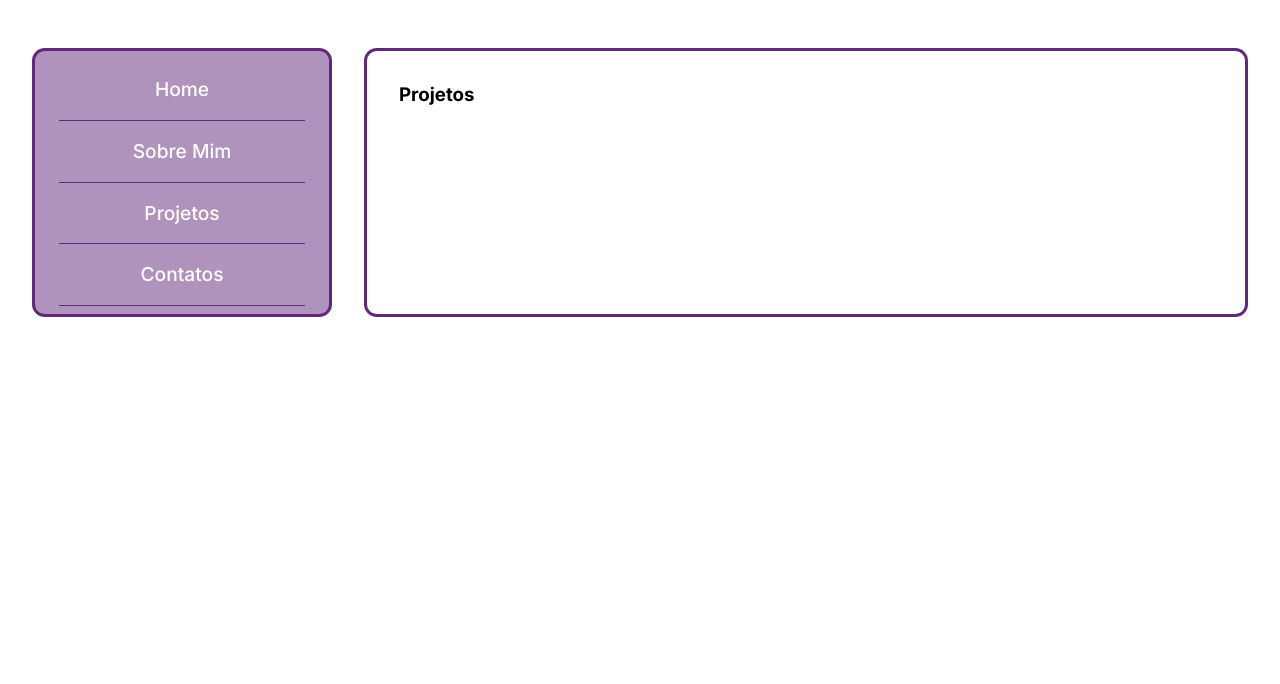
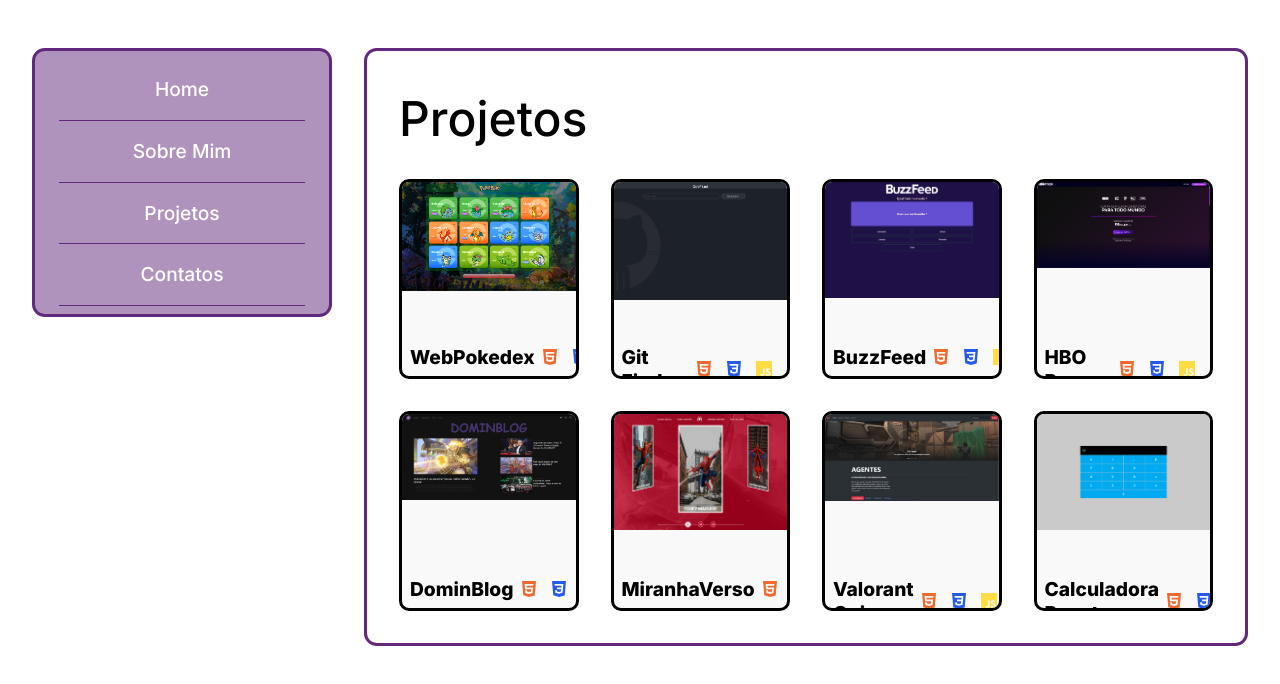
Before and after one commit to DominMFD/domin-portfolio, a Next.js app: page / in a window 1280 px wide. Shown: the top 684 px of the page. Built offline with nearby package versions, Linux system fonts and the light colour scheme.

Commit message:
chore: projects component init

```diff
--- a/src/components/ProjectsContent/components/ProjectCard/index.module.scss
+++ b/src/components/ProjectsContent/components/ProjectCard/index.module.scss
@@ -0,0 +1,39 @@
+.container {
+  width: 100%;
+  height: 200px;
+  border: 3px solid black;
+  overflow: hidden;
+  border-radius: 10px;
+  background-color: rgba(221, 213, 213, 0.158);
+  transition: transform .3s ease, border .3s ease;
+
+  .link {
+    .image {
+      height: 80%;
+      overflow: hidden;
+    }
+
+    .content {
+      display: flex;
+      padding: .5rem;
+      justify-content: space-between;
+      align-items: center;
+
+      .title {
+        font-size: 1.2rem;
+        font-weight: 800;
+        color: black;
+      }
+
+      .specs {
+        display: flex;
+        align-items: center;
+      }
+    }
+  }
+
+  &:hover {
+    transform: scale(1.05);
+    border: 3px solid rgb(82, 247, 82);
+  }
+}
--- a/src/components/ProjectsContent/components/ProjectCard/index.tsx
+++ b/src/components/ProjectsContent/components/ProjectCard/index.tsx
@@ -1,10 +1,29 @@
 import React from "react";
 import styles from './index.module.scss';
+import Image from "next/image";
+import ImageExample  from '../../../../../public/webpokedex.png';
+import { SiCss3, SiHtml5, SiJavascript, SiReact, SiAngular, SiCsharp, SiNodedotjs, SiTypescript } from "react-icons/si";
+import Link from "next/link";
+import { TProjectCard } from "./index.types";
 
-export default function ProjectCard() {
+export default function ProjectCard({
+  project
+}: TProjectCard) {
   return (
-    <div>
-
+    <div className={styles.container}>
+      <Link href={project.link} className={styles.link} target="_blank">
+        <div className={styles.image}>
+          <Image src={project.image} alt={project.title}/>
+        </div>
+        <div className={styles.content}>
+          <span className={styles.title}>{project.title}</span>
+          <div className={styles.specs}>
+            <SiHtml5 style={{color: '#F06A30', width: '30px'}}/>
+            <SiCss3 style={{color: '#265AEA', width: '30px'}}/>
+            <SiJavascript style={{color: '#FFDB44', width: '30px'}}/>
+          </div>
+        </div>
+      </Link>
     </div>
   )
 }
--- /dev/null
+++ b/src/components/ProjectsContent/components/ProjectCard/index.types.ts
@@ -0,0 +1,6 @@
+import { TProjects } from "@/service/types/projects.types"
+import { StaticImageData } from "next/image"
+
+export type TProjectCard = {
+  project: TProjects,
+}
--- a/src/components/ProjectsContent/index.module.scss
+++ b/src/components/ProjectsContent/index.module.scss
@@ -0,0 +1,15 @@
+.container {
+
+  .title {
+    font-weight: 500;
+    font-size: 3rem;
+    margin-bottom: 1.5rem;
+    line-height: 1.5;
+  }
+
+  .content {
+    display: grid;
+    grid-template-columns: repeat(4, 1fr);
+    gap: 2rem;
+  }
+}
--- a/src/components/ProjectsContent/index.tsx
+++ b/src/components/ProjectsContent/index.tsx
@@ -1,14 +1,17 @@
 import React from "react";
 import styles from './index.module.scss';
 import ProjectCard from "./components/ProjectCard";
+import { PROJECTS } from "@/service/projects";
 
 export default function ProjectsContent() {
+
+
 
   return (
     <article className={styles.container}>
       <h1 className={styles.title}>Projetos</h1>
       <div className={styles.content}>
-        <ProjectCard />
+        {PROJECTS.map((project) => <ProjectCard key={project.title} project={project}/> )}
       </div>
     </article>
   )
--- a/src/service/projects.ts
+++ b/src/service/projects.ts
@@ -8,7 +8,7 @@
 import CalculdoraReactImage from '../../public/calculadoraReact.png';
 import { TProjects } from './types/projects.types';
 
-export const Projects: TProjects[] = [
+export const PROJECTS: TProjects[] = [
     {
         title: 'WebPokedex',
         link: 'https://dominmfd.github.io/WebPokeDex/',
```
